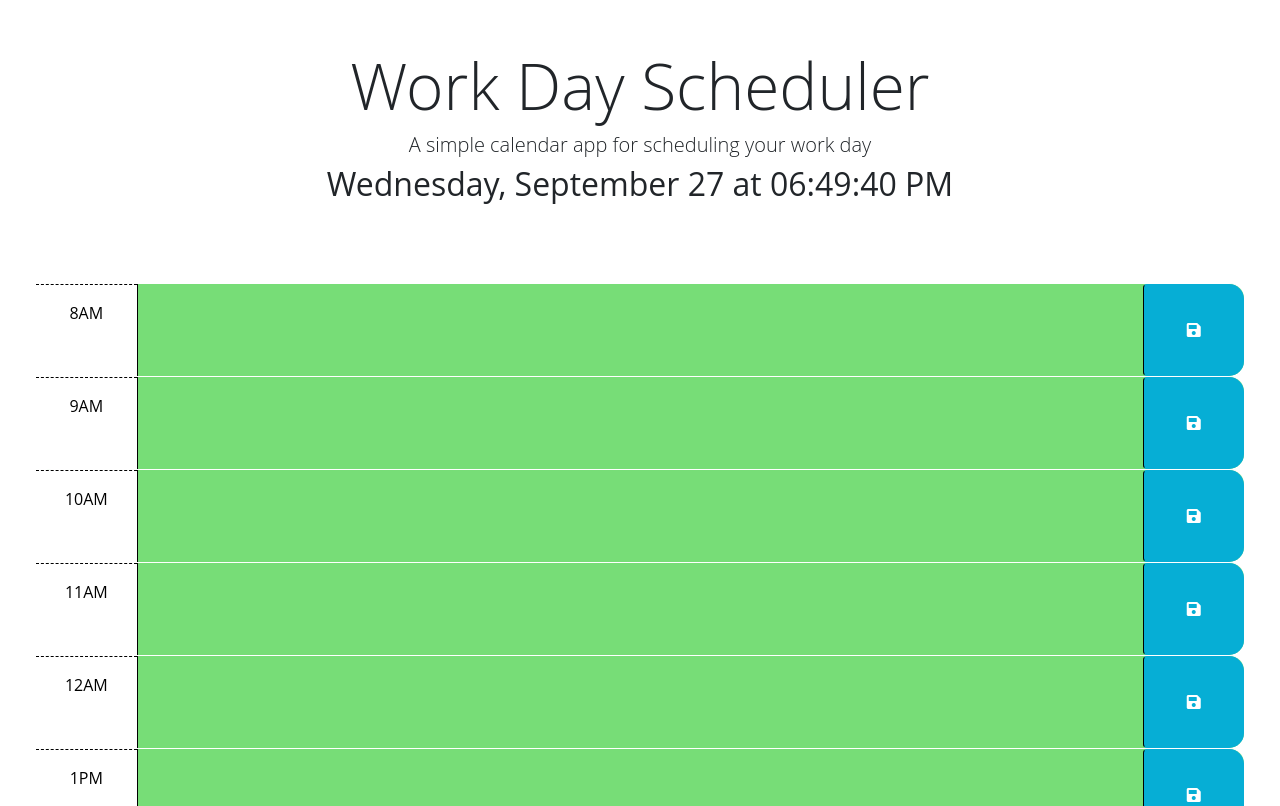
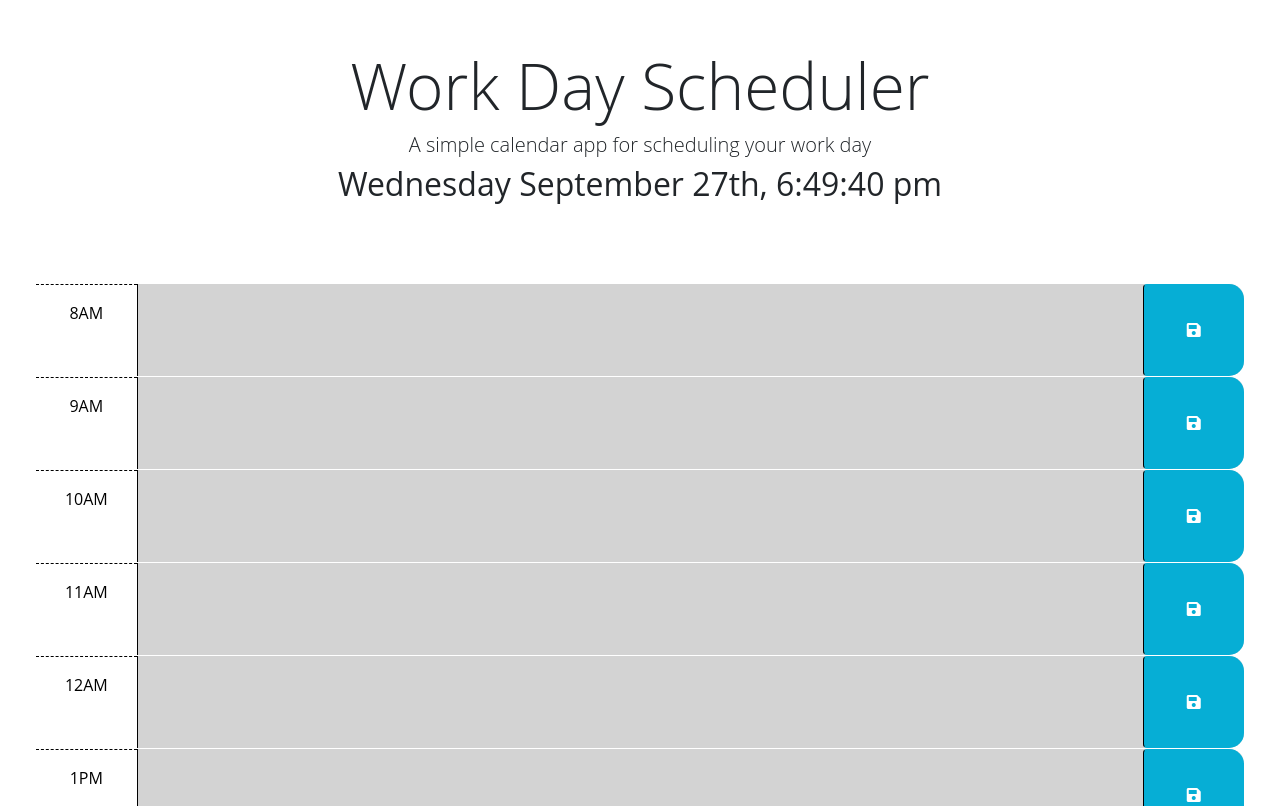
Before and after one commit to Otabek0111/WorkDayScheduler, a plain HTML site: page index.html in a window 1280 px wide. Shown: the top 806 px of the page. Drawn offline with nearby package versions, Linux system fonts and the light colour scheme.

Commit message:
remade functions for time blocks to change colors

```diff
--- a/Assets/script.js
+++ b/Assets/script.js
@@ -23,77 +23,62 @@ $(function () {
 
 // Get current date and time
 // Retrieve the current date and time and then display the current date in a format at the top of the page using the toLocaleDateString method.
-const currentDate = new Date();
-function updateCurrentDate() {
-  const currentDayElement = document.querySelector(".currentDay");
-  const dateForm = {
-    weekday: "long",
-    month: "long",
-    day: "numeric",
-    hour: "2-digit",
-    minute: "2-digit",
-    second: "2-digit",
-  };
-  const currentDate = new Date();
-  currentDayElement.textContent = currentDate.toLocaleDateString(
-    "en-US",
-    dateForm
-  );
+
+// const currentDate = new Date();
+// function updateCurrentDate() {
+//   const currentDayElement = document.querySelector(".currentDay");
+//   const dateForm = {
+//     weekday: "long",
+//     month: "long",
+//     day: "numeric",
+//     hour: "2-digit",
+//     minute: "2-digit",
+//     second: "2-digit",
+//   };
+//   const currentDate = new Date();
+//   currentDayElement.textContent = currentDate.toLocaleDateString(
+//     "en-US",
+//     dateForm
+//   );
+// }
+
+// updateCurrentDate(); // Initial call to display the date/time immediately
+
+// setInterval(updateCurrentDate, 1000); // Update the date every second
+
+function currentHour() {
+  const time = moment();
+  const timeEl = document.querySelector(".currentDay");
+
+  timeEl.textContent = time.format("dddd MMMM Do, h:mm:ss a");
 }
 
-updateCurrentDate(); // Initial call to display the date/time immediately
-
-setInterval(updateCurrentDate, 1000); // Update the date every second
+currentHour();
+setInterval(currentHour, 1000);
 
 
+function timeBlock() {
+  const liveHour = moment().format("H"); // Use "H" to get the current hour in 24-hour format
+  console.log(liveHour);
 
-// Function to check the time status (past, present, future)
-function checkTimeStatus(hour, isAM) {
-  const currentHour = new Date().getHours();
-  const hour24 = isAM ? hour : hour + 12; // Convert to 24-hour format if PM
+  const timeBlocks = [8, 9, 10, 11, 12, 13, 14, 15, 16, 17];
 
-  console.log(hour24);
-  console.log(currentHour);
+  timeBlocks.forEach((block) => {
+    const timeBlockEl = document.getElementById(`hour-${block}`); // Assuming you have elements with IDs like "hour-8", "hour-9", etc.
+    console.log(block);
+    console.log(liveHour);
 
-  if (hour24 < currentHour) {
-    return 'past';
-
-  } else if (hour24 === currentHour ) {
-    return 'present';
-
-  } else if (hour24 > currentHour) {
-    return 'future';
-
-  } else {
-    return ''; // Default (no class applied)
-  }
+    if (block < liveHour) {
+      timeBlockEl.classList.add("past");
+      timeBlockEl.classList.remove("present", "future");
+    } else if (block == liveHour) { // Use == for loose comparison, as block and liveHour may have different data types
+      timeBlockEl.classList.add("present");
+      timeBlockEl.classList.remove("past", "future");
+    } else {
+      timeBlockEl.classList.add("future");
+      timeBlockEl.classList.remove("past", "present");
+    }
+  });
 }
 
-
-
-
-const timeBlocks = [8, 9, 10, 11, 12, 13, 14, 15, 16, 17];
-
-function updateColorCoding() {
-  const currentHour = new Date().getHours(); // Get the current hour
-  const isAM = new Date().getHours() < 12; // Check if it's currently AM
-
-  timeBlocks.forEach((hour) => {
-    const timeBlockElement = document.getElementById(`hour-${hour}`);
-
-    console.log(timeBlockElement);
-
-    const timeStatus = checkTimeStatus(hour, isAM);
-
-    console.log(`Hour-${hour} Status: ${timeStatus}`);
-
-
-    console.log(checkTimeStatus(hour, isAM));
-    // Remove all possible status classes before adding the correct one
-    timeBlockElement.classList.remove("past", "present", "future");
-
-    // Add the appropriate status class
-    timeBlockElement.classList.add(timeStatus);
-  });
-}
-updateColorCoding();
+timeBlock();
--- a/index.html
+++ b/index.html
@@ -20,7 +20,7 @@
       href="https://fonts.googleapis.com/css2?family=Fira+Sans:wght@400;700&display=swap"
       rel="stylesheet"
     />
-    <link rel="stylesheet" href="/Assets/style.css" />
+    <link rel="stylesheet" href="./Assets/style.css" />
     <title>Work Day Scheduler</title>
   </head>
 
@@ -137,12 +137,9 @@
     </div>
 
     <script src="https://cdnjs.cloudflare.com/ajax/libs/jquery/3.2.1/jquery.min.js"></script>
-    <script
-      src="https://cdn.jsdelivr.net/npm/dayjs@1.11.3/dayjs.min.js"
-      integrity="sha256-iu/zLUB+QgISXBLCW/mcDi/rnf4m4uEDO0wauy76x7U="
-      crossorigin="anonymous"
-    ></script>
+    <script src="https://cdn.jsdelivr.net/npm/dayjs@1.11.3/dayjs.min.js"integrity="sha256-iu/zLUB+QgISXBLCW/mcDi/rnf4m4uEDO0wauy76x7U="crossorigin="anonymous"></script>
+    <script src="https://cdnjs.cloudflare.com/ajax/libs/moment.js/2.29.1/moment.min.js"></script>
 
-    <script src="/Assets/script.js"></script>
+    <script src="./Assets/script.js"></script>
   </body>
 </html>
```
